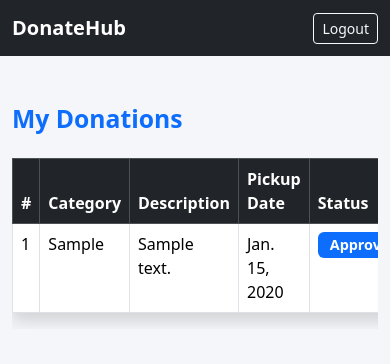
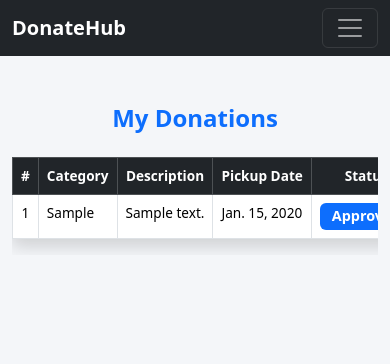
Before and after one commit to SachinPKy/DonateHub, a Django app: template templates/my_donations.html in a window 390 px wide. Shown: the top 364 px of the page. Run offline with Django 5.2, Linux system fonts and the light colour scheme; the template is opened without the code that fills it: values that come from a table or form of the project are taken from there, others are empty; tables that the repository leaves empty hold one stand-in row (values such as "Sample post").

Commit message:
Update my_donations.html

```diff
--- a/templates/my_donations.html
+++ b/templates/my_donations.html
@@ -3,10 +3,14 @@
 <html lang="en">
   <head>
     <title>My Donations | DonateHub</title>
-    <meta charset="UTF-8">
+    <meta charset="UTF-8" />
+    <meta name="viewport" content="width=device-width, initial-scale=1.0" />
 
     <!-- Bootstrap CSS -->
-    <link href="https://cdn.jsdelivr.net/npm/bootstrap@5.3.2/dist/css/bootstrap.min.css" rel="stylesheet">
+    <link
+      href="https://cdn.jsdelivr.net/npm/bootstrap@5.3.2/dist/css/bootstrap.min.css"
+      rel="stylesheet"
+    />
 
     <style>
       body {
@@ -21,18 +25,47 @@
         font-size: 0.9rem;
         padding: 6px 12px;
       }
+
+      /* ===== MOBILE RESPONSIVE ===== */
+      @media (max-width: 576px) {
+        .dashboard-title {
+          font-size: 1.5rem;
+          text-align: center;
+        }
+
+        table {
+          font-size: 0.85rem;
+        }
+
+        th,
+        td {
+          white-space: nowrap;
+        }
+      }
     </style>
   </head>
 
   <body>
-
     <!-- ================= NAVBAR ================= -->
     <nav class="navbar navbar-expand-lg navbar-dark bg-dark">
       <div class="container">
         <a class="navbar-brand fw-bold" href="/">DonateHub</a>
 
-        <div class="ms-auto">
-            <form action="/accounts/logout/" method="post">
+        <!-- MOBILE TOGGLER -->
+        <button
+          class="navbar-toggler"
+          type="button"
+          data-bs-toggle="collapse"
+          data-bs-target="#navbarMenu"
+        >
+          <span class="navbar-toggler-icon"></span>
+        </button>
+
+        <div
+          class="collapse navbar-collapse justify-content-end"
+          id="navbarMenu"
+        >
+          <form action="/accounts/logout/" method="post" class="mt-3 mt-lg-0">
             {% csrf_token %}
             <button class="btn btn-outline-light btn-sm">Logout</button>
           </form>
@@ -41,18 +74,14 @@
     </nav>
 
     <!-- ================= CONTENT ================= -->
-<div class="container mt-5">
-
-    <h2 class="dashboard-title text-primary mb-4">
-        My Donations
-    </h2>
+    <div class="container mt-5 mb-5">
+      <h2 class="dashboard-title text-primary mb-4">My Donations</h2>
 
       {% if donations %}
 
       <div class="table-responsive">
         <table class="table table-bordered table-hover bg-white shadow">
-
-                <thead class="table-dark">
+          <thead class="table-dark text-center">
             <tr>
               <th>#</th>
               <th>Category</th>
@@ -66,12 +95,12 @@
           <tbody>
             {% for donation in donations %}
             <tr>
-                            <td>{{ forloop.counter }}</td>
+              <td class="text-center">{{ forloop.counter }}</td>
               <td>{{ donation.category }}</td>
               <td>{{ donation.description }}</td>
               <td>{{ donation.pickup_date }}</td>
 
-                            <td>
+              <td class="text-center">
                 {% if donation.status == "Pending" %}
                 <span class="badge bg-warning status-badge">Pending</span>
                 {% elif donation.status == "Approved" %}
@@ -89,20 +118,20 @@
             </tr>
             {% endfor %}
           </tbody>
-
         </table>
       </div>
 
       {% else %}
 
-        <div class="alert alert-info">
+      <div class="alert alert-info text-center">
         You have not made any donations yet.
         <a href="/add/" class="alert-link">Add a donation</a>.
       </div>
 
       {% endif %}
-
     </div>
 
+    <!-- Bootstrap JS (REQUIRED for mobile navbar) -->
+    <script src="https://cdn.jsdelivr.net/npm/bootstrap@5.3.2/dist/js/bootstrap.bundle.min.js"></script>
   </body>
 </html>
```
Lines whose indentation alone changed are shown as unchanged.
